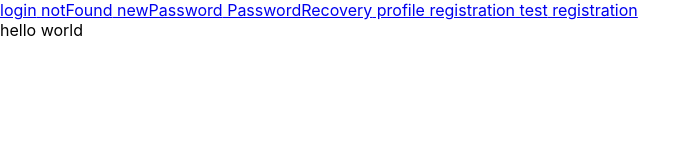
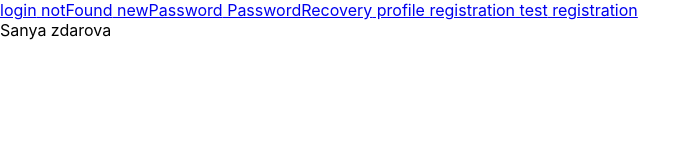
Before and after one commit to Reni101/Cards-app, a React (Create React App) app: page /#/login in a window 1280 px wide. Shown: the top 160 px of the page, without its empty margins (0-699 px from the left). Built offline with nearby package versions, Linux system fonts and the light colour scheme.

Commit message:
sanya zdarova

```diff
--- a/src/pages/login/LoginPage.tsx
+++ b/src/pages/login/LoginPage.tsx
@@ -3,7 +3,7 @@ import React from 'react';
 export const LoginPage = () => {
     return (
         <div>
-            hello world
+            Sanya zdarova
         </div>
     );
 };
```
